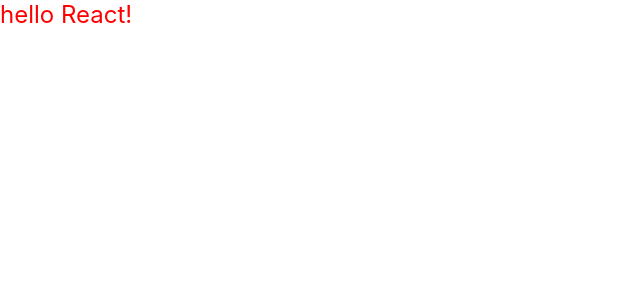
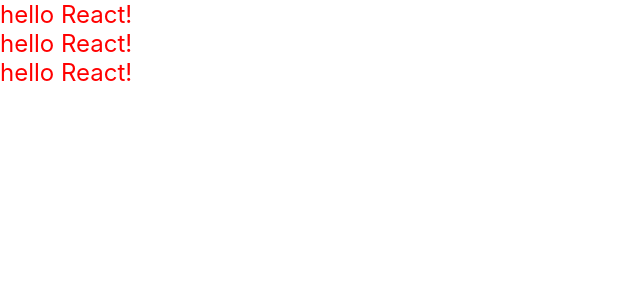
Before and after one commit to seolmiiin/learn-react, a React (Create React App) app: page / in a window 1280 px wide. Shown: the top 300 px of the page, without its empty margins (0-640 px from the left). Built offline with nearby package versions, Linux system fonts and the light colour scheme.

Commit message:
jsx_More than one tag shall be enclosed in one tag.

```diff
--- a/src/App.js
+++ b/src/App.js
@@ -2,7 +2,12 @@
 
 function App() {
   return (
+    /*두개이상의 태그는 하나의 태그로 감싸있어야 한다 */
+    <>
     <Hello />
+    <Hello />
+    <Hello />
+    </>
   );
 }
 
```
